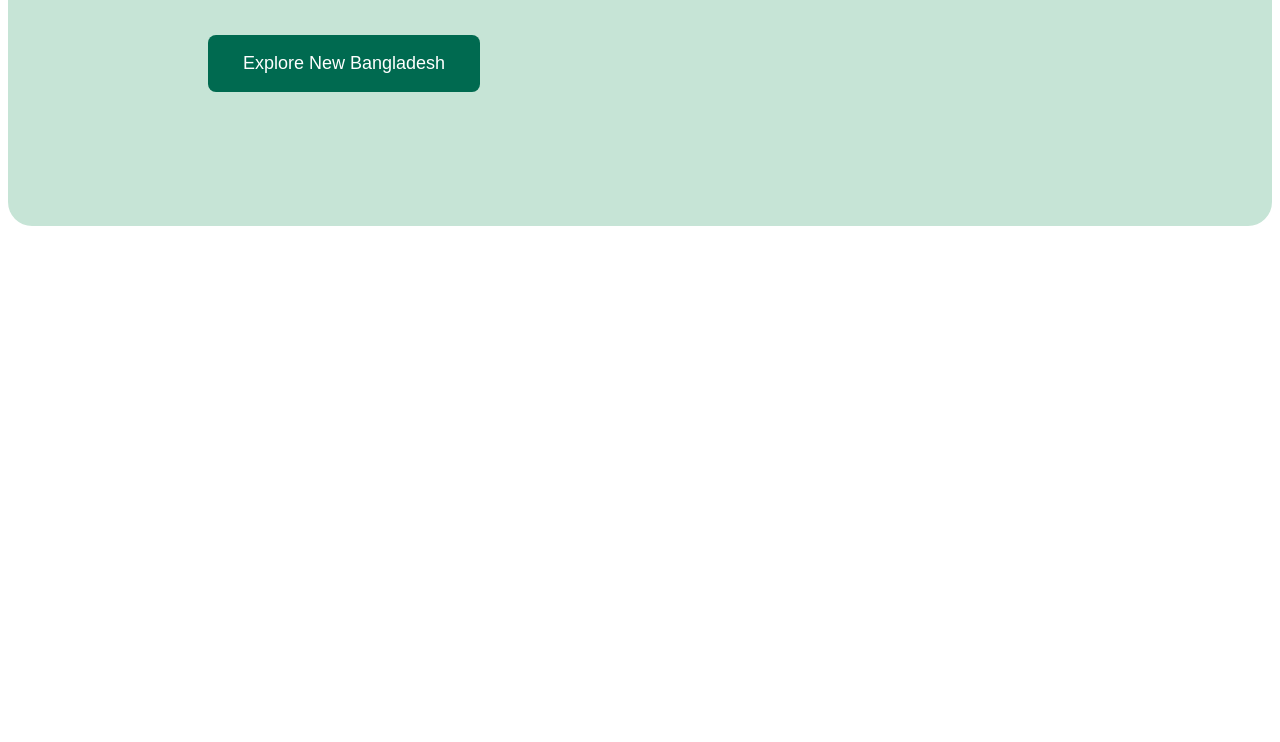
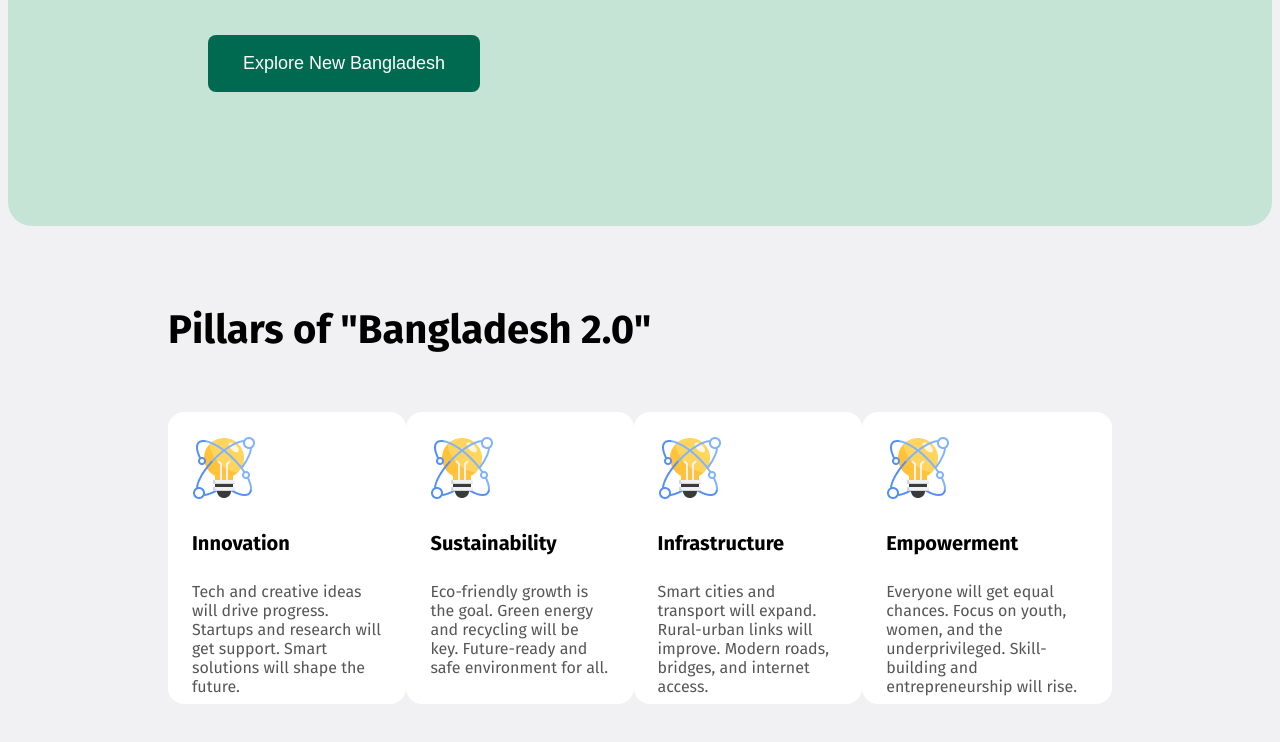
Before and after one commit to sharif-cloud/B11A1--assignment-1, a plain HTML site: page index.html in a window 1280 px wide. Shown: the part 620-1362 px from the top of the page. Before the commit the page ends 854 px from the top, so only its background shows below. Drawn offline with Linux system fonts and the light colour scheme.

Commit message:
Pillars of Bangladesh 2.0

```diff
--- a/index.html
+++ b/index.html
@@ -27,7 +27,41 @@
             <div class="banner-image"><img src="assets/hero.png" alt=""></div>
         </div>
     </header>
-    <main></main>
+    <main>
+        <div class="pillars-containers">
+            <h1 class="shared-title1" >Pillars of "Bangladesh 2.0"</h1>
+            <div class="pillars-container">
+            <div class="pillar">
+                <img src="assets/card-icon.png" alt="" class="pillar-img">
+                <h4 class="pillar-title">Innovation</h4>
+                <p class="pillar-description">Tech and creative ideas will drive progress.
+                    Startups and research will get support.
+                    Smart solutions will shape the future. </p>
+            </div>
+            <div class="pillar">
+                <img src="assets/card-icon.png" alt="" class="pillar-img">
+                <h4 class="pillar-title">Sustainability</h4>
+                <p class="pillar-description">Eco-friendly growth is the goal.
+                    Green energy and recycling will be key.
+                    Future-ready and safe environment for all. </p>
+            </div>
+            <div class="pillar">
+                <img src="assets/card-icon.png" alt="" class="pillar-img">
+                <h4 class="pillar-title">Infrastructure</h4>
+                <p class="pillar-description">Smart cities and transport will expand.
+                    Rural-urban links will improve.
+                    Modern roads, bridges, and internet access. </p>
+            </div>
+            <div class="pillar">
+                <img src="assets/card-icon.png" alt="" class="pillar-img">
+                <h4 class="pillar-title">Empowerment</h4>
+                <p class="pillar-description">Everyone will get equal chances.
+                    Focus on youth, women, and the underprivileged.
+                    Skill-building and entrepreneurship will rise. </p>
+            </div>
+            </div>
+        </div>
+    </main>
     <footer></footer>
 </body>
 </html>
--- a/style.css
+++ b/style.css
@@ -1,3 +1,7 @@
+body{
+    background-color:rgba(241, 241, 243, 1);
+}
+
 .fira-sans-style {
     font-family: "Fira Sans", sans-serif;
 }
@@ -67,3 +71,36 @@ color: rgba(14, 14, 14, 0.5);
     height: 100%;
     object-fit: contain;
   }
+  /* shared-style */
+.shared-title1{
+    font-size: 40px;
+    font-weight: bold;
+  }
+  /* pillars */
+  .pillars-containers{
+    margin: 80px 160px;
+  }
+  .pillars-container{
+    display: flex;
+    justify-content: space-between;
+  }
+  .pillar{
+    max-width: 302px;
+    height: 244px;
+    background-color: rgba(255, 255, 255, 1);
+    margin-top: 32px;
+    border-radius:16px ;
+    padding: 24px;
+  }
+  .pillar-title{
+    font-size: 20px;
+    font-weight: bold;
+  }
+  .pillar-img{
+    max-width: 64px;
+    height: 64px;
+  }
+  .pillar-description{
+    font-size: 16px;
+    color: rgba(14, 14, 14, 0.7);
+  }
```
